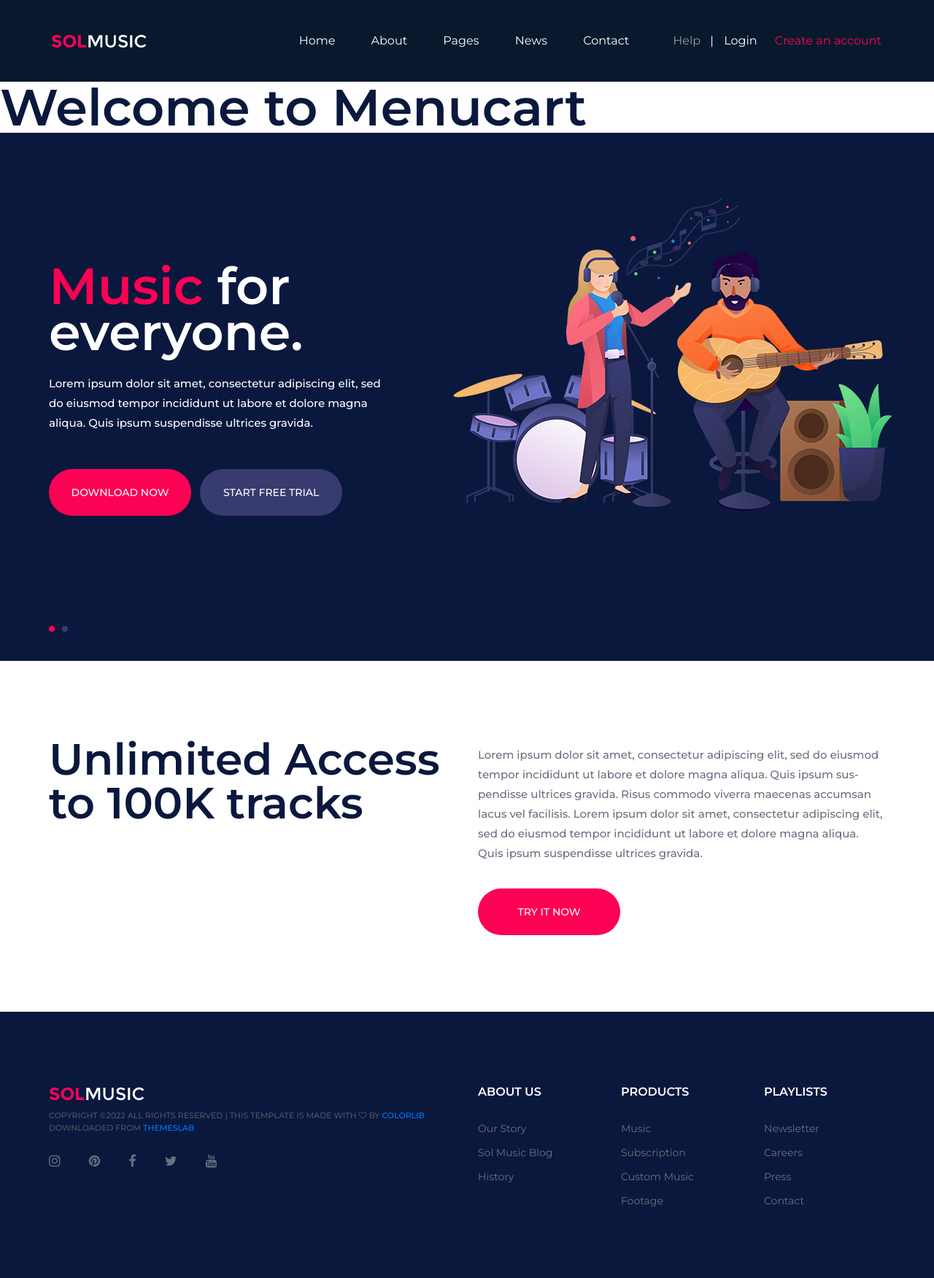
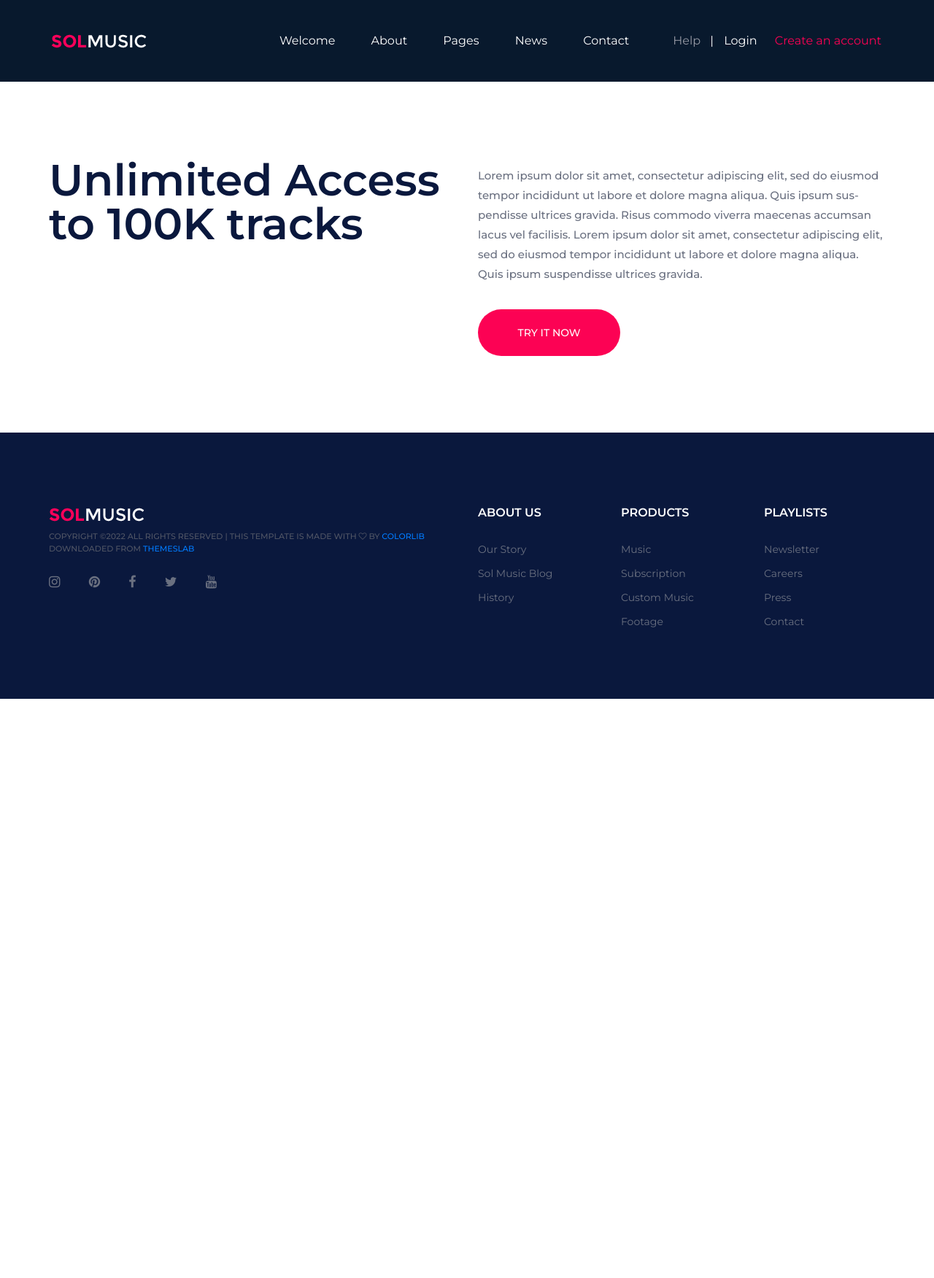
Before and after one commit to khs56/menucart, a Symfony app: template templates/base.html.twig in a window 1280 px wide. Shown: the whole page at 73% size. After the commit the page ends 958 px from the top, so only its background shows below. Run offline with Twig, Linux system fonts and the light colour scheme; the template is opened without the code that fills it, so the values that code supplies are empty; some libraries are stand-ins or nearby versions.

Commit message:
Update base.html.twig

```diff
--- a/templates/base.html.twig
+++ b/templates/base.html.twig
@@ -43,7 +43,7 @@
 			</div>
 		</div>
 		<ul class="main-menu">
-			<li><a href="index.html">Home</a></li>
+			<li><a href="{{ path('home') }}">Welcome</a></li>
 			<li><a href="#">About</a></li>
 			<li><a href="#">Pages</a>
 				<ul class="sub-menu">
@@ -61,53 +61,9 @@
 	<!-- Header section end -->
 
   {% block body %}
-    <h1>Welcome to Menucart</h1>
+
   {% endblock %}
 
-  <!-- Hero section -->
-	<section class="hero-section">
-		<div class="hero-slider owl-carousel">
-			<div class="hs-item">
-				<div class="container">
-					<div class="row">
-						<div class="col-lg-6">
-							<div class="hs-text">
-								<h2><span>Music</span> for everyone.</h2>
-								<p>Lorem ipsum dolor sit amet, consectetur adipiscing elit, sed do eiusmod tempor incididunt ut labore et dolore magna aliqua. Quis ipsum suspendisse ultrices gravida. </p>
-								<a href="#" class="site-btn">Download Now</a>
-								<a href="#" class="site-btn sb-c2">Start free trial</a>
-							</div>
-						</div>
-						<div class="col-lg-6">
-							<div class="hr-img">
-								<img src="{{asset('img/hero-bg.png')}}" alt="">
-							</div>
-						</div>
-					</div>
-				</div>
-			</div>
-			<div class="hs-item">
-				<div class="container">
-					<div class="row">
-						<div class="col-lg-6">
-							<div class="hs-text">
-								<h2><span>Listen </span> to new music.</h2>
-								<p>Lorem ipsum dolor sit amet, consectetur adipiscing elit, sed do eiusmod tempor incididunt ut labore et dolore magna aliqua. Quis ipsum suspendisse ultrices gravida. </p>
-								<a href="#" class="site-btn">Download Now</a>
-								<a href="#" class="site-btn sb-c2">Start free trial</a>
-							</div>
-						</div>
-						<div class="col-lg-6">
-							<div class="hr-img">
-								<img src="{{asset('img/hero-bg.png')}}" alt="">
-							</div>
-						</div>
-					</div>
-				</div>
-			</div>
-		</div>
-	</section>
-	<!-- Hero section end -->
 
 	<!-- Intro section -->
 	<section class="intro-section spad">
```
